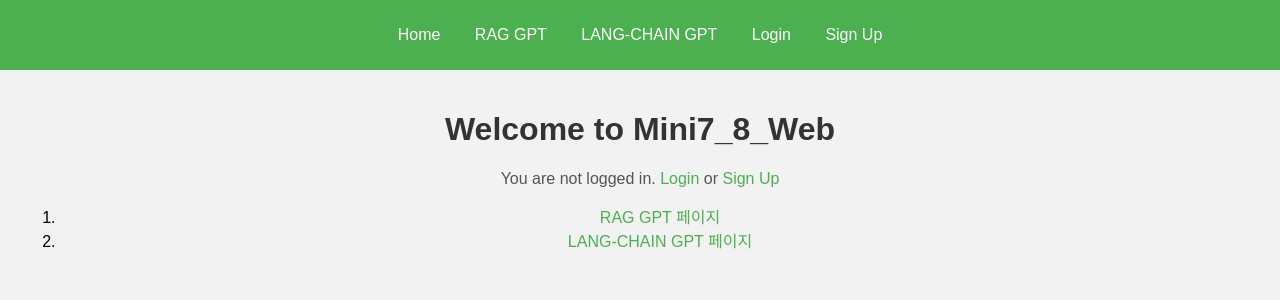
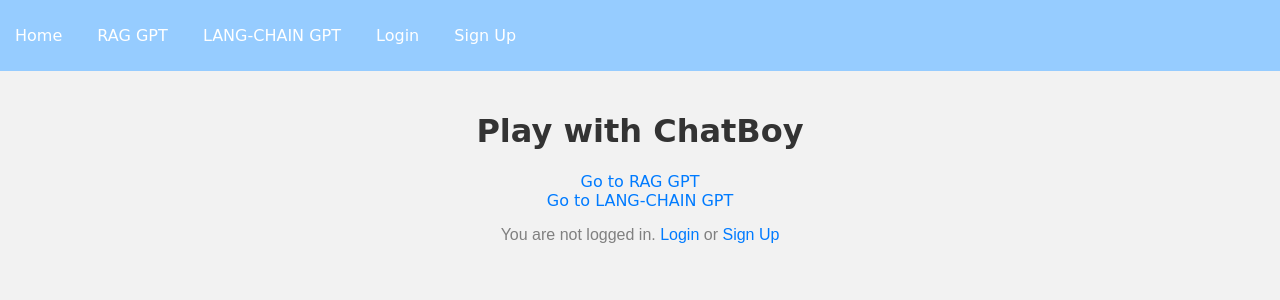
Before and after one commit to kyudori/KT_AIVLE_School_7th_Project, a Django app: page / in a window 1280 px wide. Shown: the top 300 px of the page. Run offline with Django 5.2, Linux system fonts and the light colour scheme; some web fonts are replaced.

Commit message:
아영님 작업

```diff
--- a/mini7_8_web/static/base.css
+++ b/mini7_8_web/static/base.css
@@ -1,16 +1,28 @@
 /* General styles */
+
+@font-face {
+    font-family: 'yg-jalnan';
+    src: url('https://fastly.jsdelivr.net/gh/projectnoonnu/noonfonts_four@1.2/JalnanOTF00.woff') format('woff');
+    font-weight: normal;
+    font-style: normal;
+  }
+
 body {
     font-family: Arial, sans-serif;
     background-color: #f2f2f2;
     margin: 0;
     padding: 0;
+    cursor: url("https://img.icons8.com/?size=100&id=oqUz7NwX49jl&format=png&color=000000") 5 5, progress;
 }
+
+a:hover
+{cursor: url("https://img.icons8.com/?size=100&id=oqUz7NwX49jl&format=png&color=000000") 5 5, progress; }
 
 /* Header styles */
 header {
-    background-color: #4CAF50;
+    font-family: 'yg-jalnan', cursive;
+    background-color: #96ccff;
     padding: 10px 0;
-    text-align: center;
     color: white;
 }
 
@@ -30,7 +42,7 @@ header nav ul li a {
 }
 
 header nav ul li a:hover {
-    text-decoration: underline;
+    color: darkgray;
 }
 
 /* Main content styles */
@@ -40,6 +52,7 @@ main {
 }
 
 h1 {
+    font-family: 'yg-jalnan', cursive;
     color: #333;
 }
 
@@ -72,7 +85,7 @@ form input {
 form button {
     width: 100%;
     padding: 10px;
-    background-color: #4CAF50;
+    background-color: #007bff;
     color: white;
     border: none;
     border-radius: 4px;
@@ -81,14 +94,32 @@ form button {
 }
 
 form button:hover {
-    background-color: #45a049;
+    background-color: #0056b3;
 }
 
 a {
-    color: #4CAF50;
+    color: #007bff;
     text-decoration: none;
 }
 
-a:hover {
+ol a:hover {
+    color: #0056b3
+}
+
+p {
+    color: grey;
+}
+p a:hover {
     text-decoration: underline;
 }
+
+
+
+ol {
+    list-style: none;
+    padding: 0;
+}
+
+li {
+    font-family: 'yg-jalnan', cursive;
+}
--- a/mini7_8_web/templates/base.html
+++ b/mini7_8_web/templates/base.html
@@ -5,7 +5,7 @@
     {% load static %}
     <link rel="stylesheet" type="text/css" href="{% static 'base.css' %}">
 </head>
-<body>
+<body class="page">
     <header>
         <nav>
             <ul>
--- a/mini7_8_web/templates/home.html
+++ b/mini7_8_web/templates/home.html
@@ -1,7 +1,11 @@
 {% extends 'base.html' %}
 
 {% block content %}
-<h1>Welcome to Mini7_8_Web</h1>
+<h1>Play with ChatBoy</h1>
+<ol>
+    <li><a href="{% url 'rag_chatgpt:index' %}">Go to RAG GPT</a></li>
+    <li><a href="{% url 'chain_chatgpt:index' %}">Go to LANG-CHAIN GPT</a></li>
+</ol>
 <p>
     {% if user.is_authenticated %}
         Hello, {{ user.user_id }}! <a href="{% url 'account_logout' %}">Logout</a>
@@ -9,8 +13,4 @@
         You are not logged in. <a href="{% url 'login' %}">Login</a> or <a href="{% url 'signup' %}">Sign Up</a>
     {% endif %}
 </p>
-<ol>
-    <li><a href="{% url 'rag_chatgpt:index' %}">RAG GPT 페이지</a></li>
-    <li><a href="{% url 'chain_chatgpt:index' %}">LANG-CHAIN GPT 페이지</a></li>
-</ol>
 {% endblock %}
```
